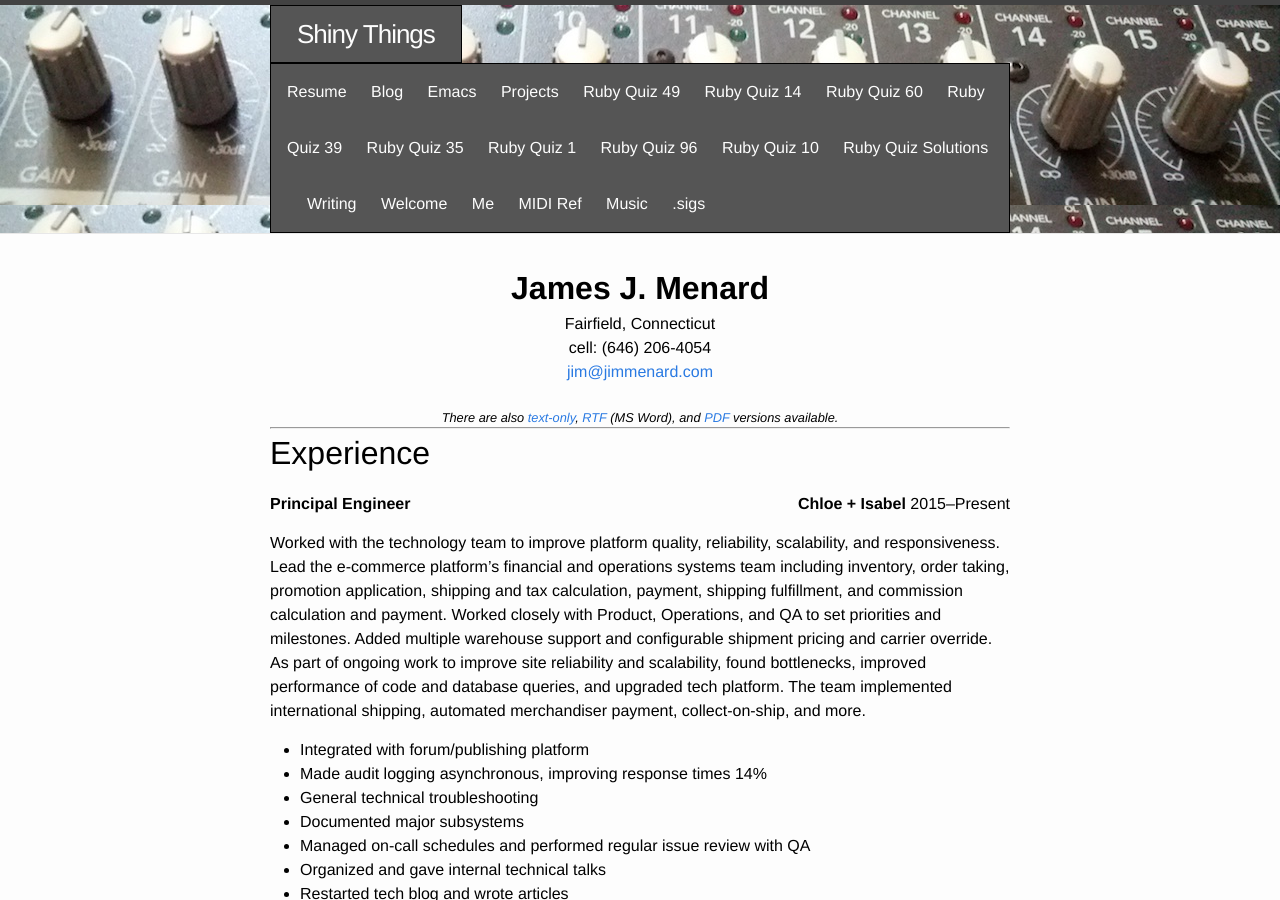
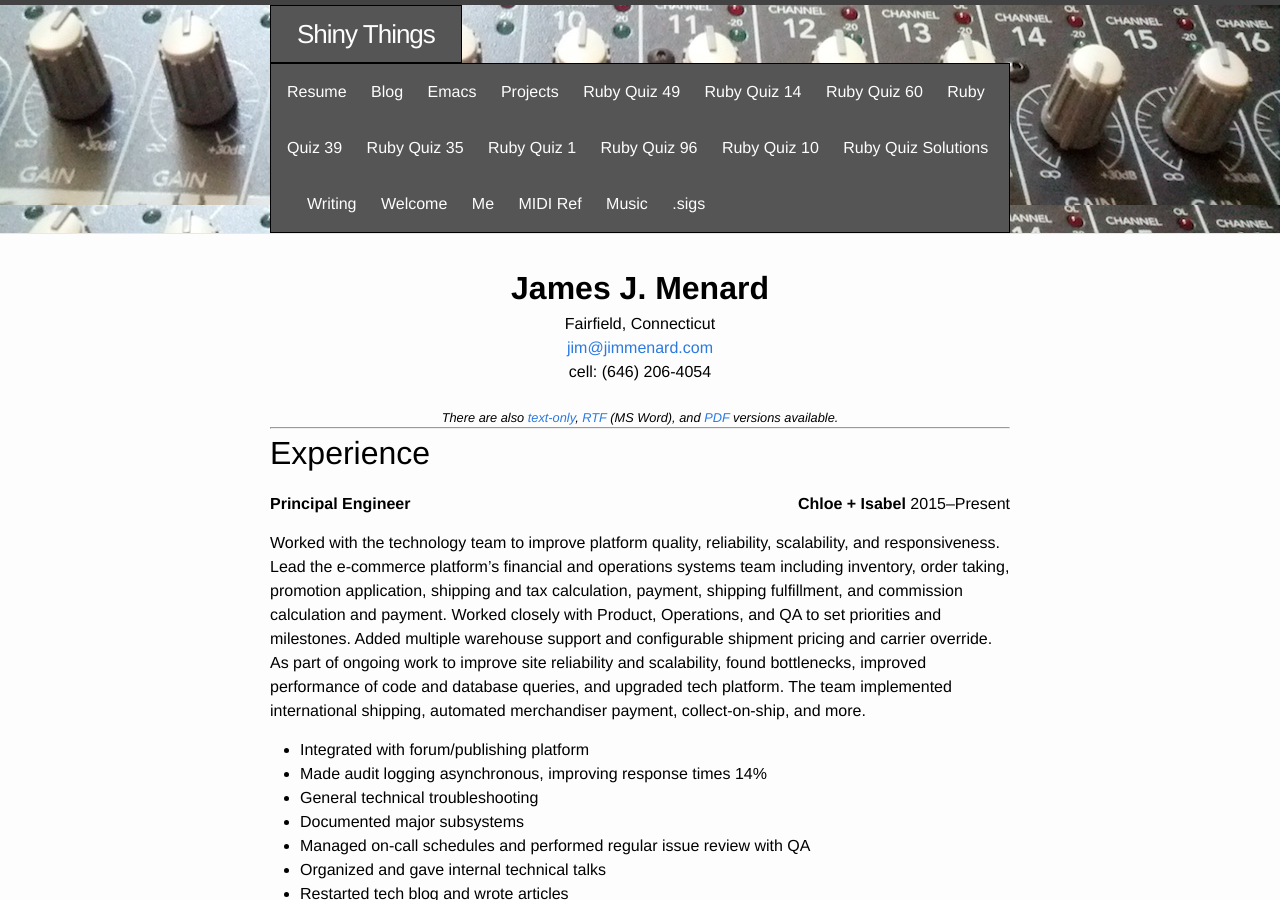
Before and after one commit to jimm/www-jimmenard-com-jekyll, a Jekyll site: the page built from Jim_Menard_resume.md, in a window 1280 px wide and 900 px high. Built offline with Jekyll 4.4.1, drawn with Linux system fonts in a browser that asks for light colours.

Commit message:
swap email/cell

```diff
--- a/Jim_Menard_resume.md
+++ b/Jim_Menard_resume.md
@@ -7,8 +7,8 @@ title: Resume
 <center>
     <span class="my-name">James J. Menard</span><br />
     Fairfield, Connecticut<br />
+    <a href="mailto:jim@jimmenard.com">jim@jimmenard.com</a><br />
     cell: (646) 206-4054<br />
-    <a href="mailto:jim@jimmenard.com">jim@jimmenard.com</a><br />
     <br />
     <div class="versions">
       There are also <a href="Jim_Menard_resume.txt">text-only</a>, <a
```
